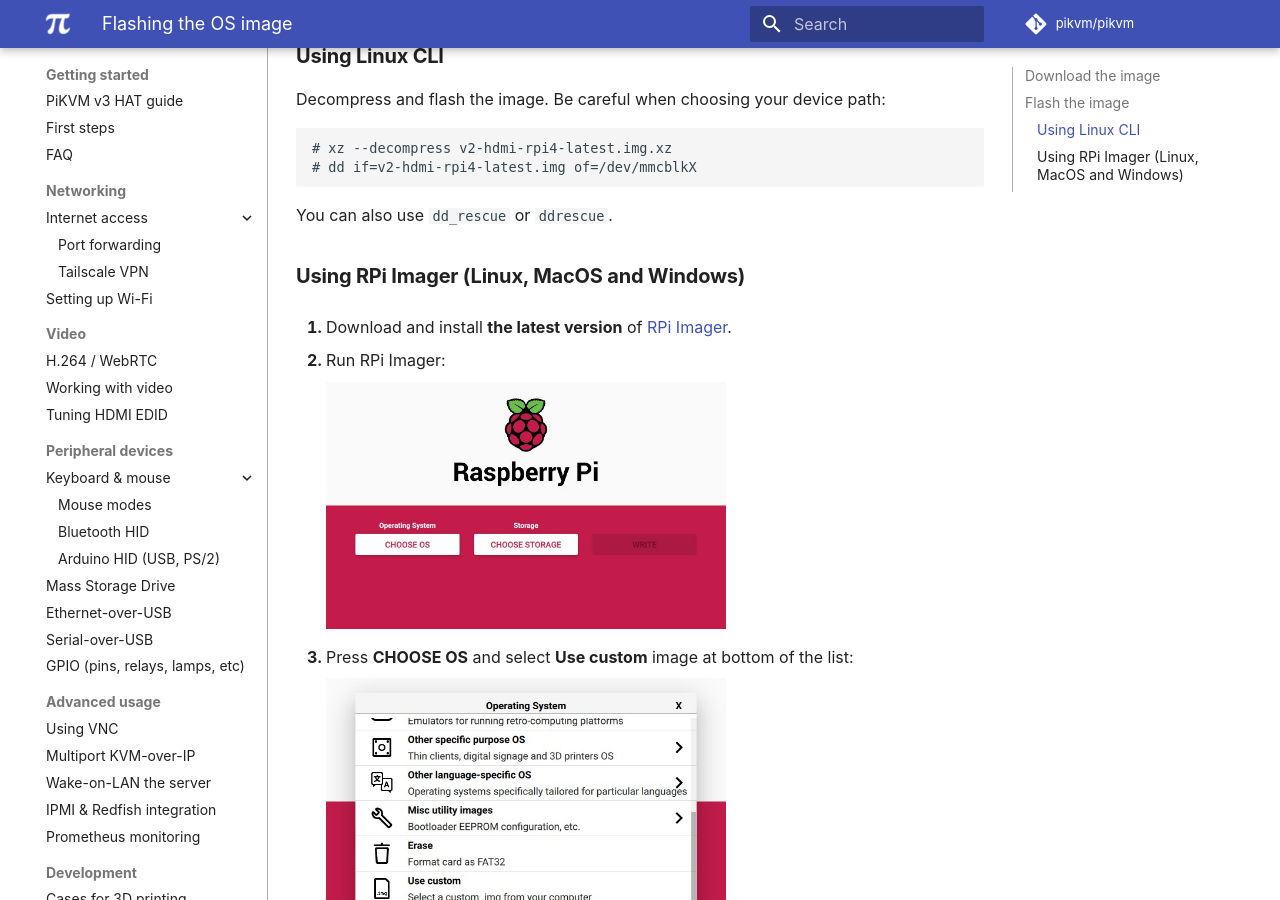
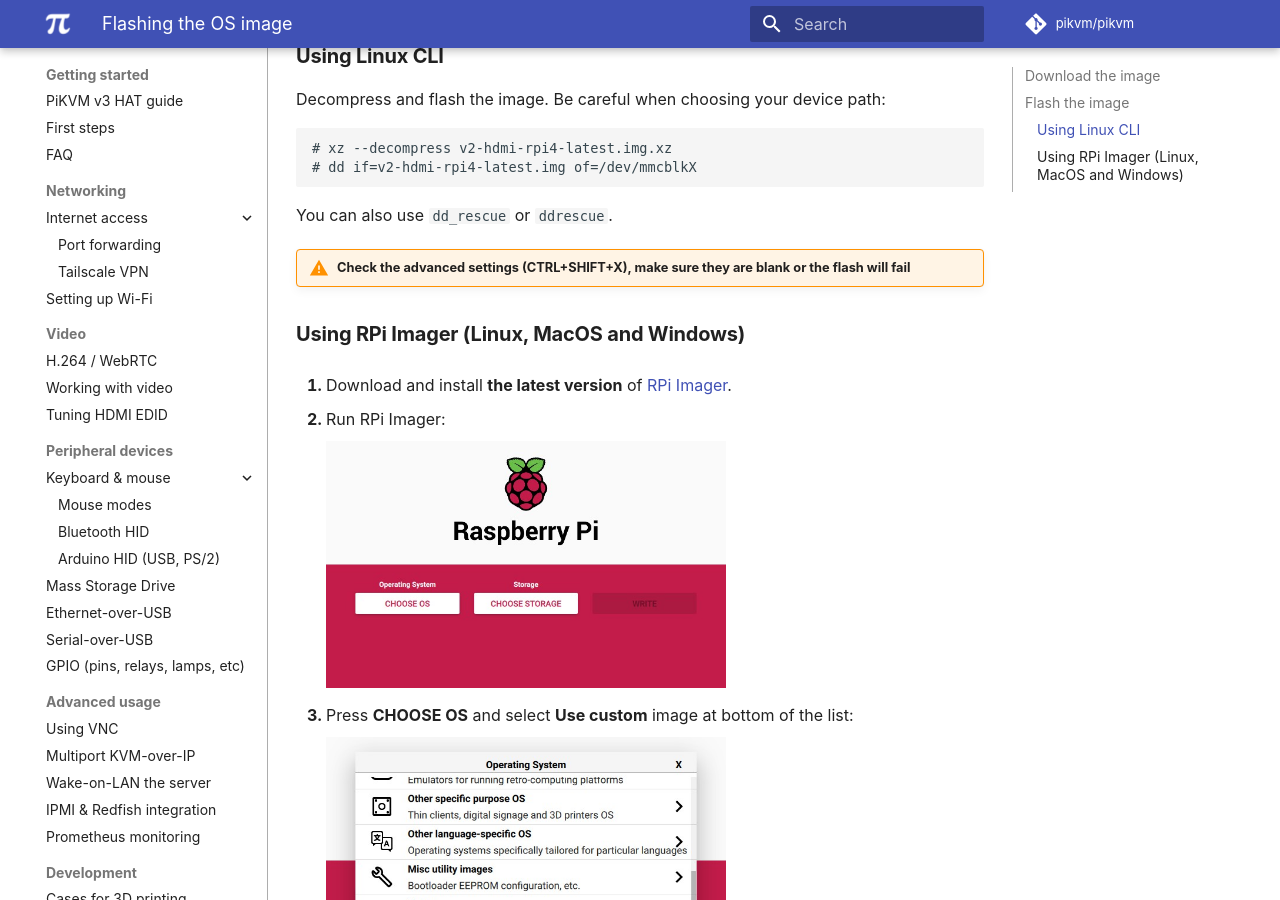
Before and after one commit to pikvm/pikvm, an MkDocs documentation site: the page built from docs/flashing_os.md, in a window 1280 px wide and 900 px high, scrolled down 975 px. Built offline with MkDocs 1.6.1 and Material for MkDocs 9.7.7, drawn with Linux system fonts in a browser that asks for light colours; some web fonts are replaced; comment, search, counter and statistics services are not loaded.

Commit message:
Update flashing_os.md (#560)
* Update flashing_os.md

Added verbiage for clarity

* Update flashing_os.md

```diff
--- a/docs/flashing_os.md
+++ b/docs/flashing_os.md
@@ -37,6 +37,7 @@
 
 You can also use `dd_rescue` or `ddrescue`.
 
+!!! warning "Check the advanced settings (CTRL+SHIFT+X), make sure they are blank or the flash will fail"
 
 ### Using RPi Imager (Linux, MacOS and Windows)
 
```
